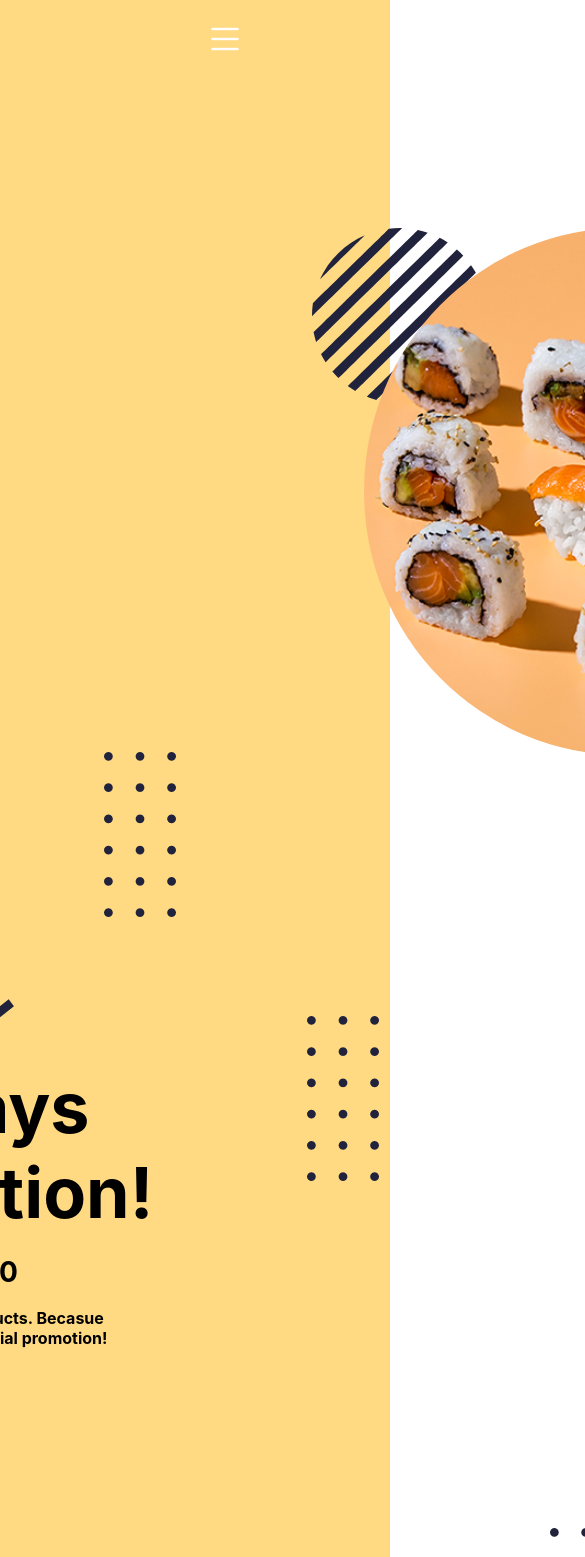
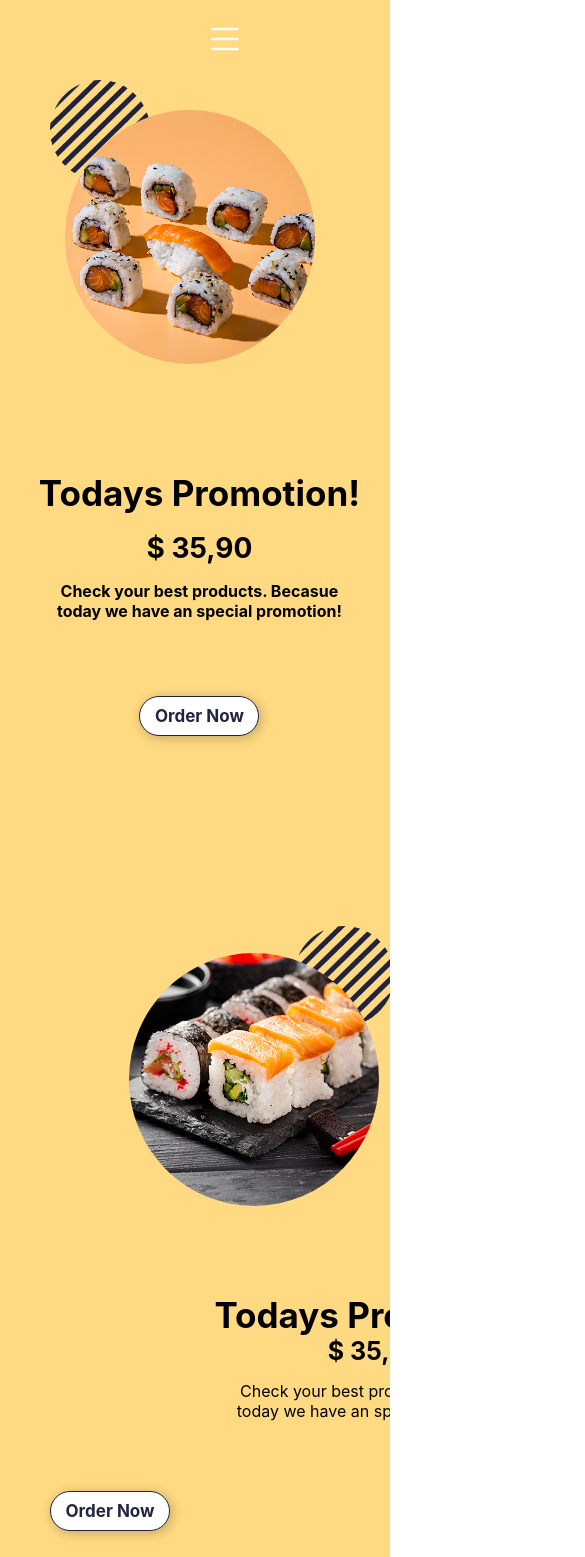
Before and after one commit to eu-waliston/Sushi-App, a React (Create React App) app: page /promo in a window 390 px wide. Shown: the top 1557 px of the page, 585 px wide, since content can reach past the window. Built offline with nearby package versions, Linux system fonts and the light colour scheme.

Commit message:
Responsive Mode Promo Section

```diff
--- a/src/components/promo/Promo.css
+++ b/src/components/promo/Promo.css
@@ -115,6 +115,14 @@
     right: -194px;
 }
 
+
+
+
+
+
+
+
+
 /* ---------- PROMO SECTION 2 ---------------- */
 .promo__section2 {
     height: 100vh;
@@ -206,3 +214,104 @@
     left: 200px;
     top: 250px;
 }
+
+/* MOBILE */
+@media screen and (max-width: 400px) {
+    .left__sideIMG3, .right__side__IMG1, .right__side__IMG2, .right__side__IMG3, .img__dot__bds, .img__wave__wav, .img__dot__rightside__dot, .img__wave__ball {
+        visibility: hidden;
+        width: 0;
+    }
+
+    .promo__section1 {
+        height: 100vh;
+        width: 100%;
+        overflow: hidden;
+    }
+
+    .left__sideIMG1 {
+        position: relative;
+        z-index: 1;
+        margin-left: -100px;
+        top: 80px;
+        width: 100px;
+    }
+
+    .left__sideIMG2 {
+        width: 250px;
+        border-radius: 100%;
+        position: relative;
+        left: 65px;
+        top: 10px;
+        z-index: 1;
+    }
+
+    .right__side__h1, .right__side__h3, .right__side__p, .right__side__btn {
+        position: relative;
+        right: 30px;
+        top: -70px;
+    }
+
+    .right__side__h1 {
+        font-size: 35px;
+    }
+
+    .right__side__btn {
+        position: relative;
+        height: 40px;
+        width: 120px;
+        font-size: 17px;
+        top: 5px;
+        position: relative;
+    }
+
+    /*section 2*/
+    .promo__section2 {
+        height: 100vh;
+        width: 100%;
+        overflow: hidden;
+    }
+    .rightside__img__dot {
+        position: relative;
+        z-index: 1;
+        right: 420px;
+        top: -240px;
+        width: 100px;
+    }
+
+    .img__right__side {
+        width: 250px;
+        border-radius: 100%;
+        position: relative;
+        margin-left: -145px;
+        top: -60px;
+        z-index: 1;
+    }
+
+    .left__side__h1, .left__side__h3, .left__side__p {
+        position: relative;
+        top: 450px;
+        left: 50px;
+    }
+
+    .left__side__h1 {
+        font-size: 35px;
+    }
+
+    .left__side__btn {
+        position: relative;
+        color: #21243d;
+        font-weight: bold;
+        background-color: #ffffff;
+        border: 1px solid  #21243d;
+        box-shadow: 2px 2px 12px rgba(0, 0, 0, 0.24);
+        text-transform: capitalize;
+        height: 40px;
+        width: 120px;
+        border-radius: 50px;
+        font-size: 17px;
+        top: 520px;
+        margin-left: 50px;
+        position: relative;
+    }
+
+}
```
